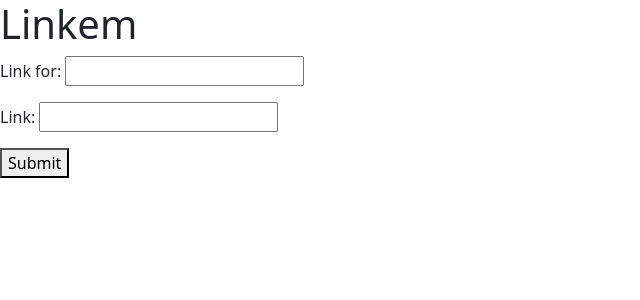
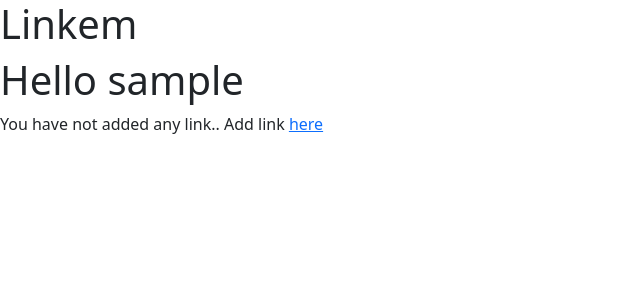
Before and after one commit to kausaratg/linkem, a Django app: page / in a window 1280 px wide. Shown: the top 300 px of the page, without its empty margins (0-640 px from the left). Run offline with Django 4.2, Linux system fonts and the light colour scheme; the visitor is signed in with stand-in values (Sample User, id 1); data that the repository does not hold is empty.

Commit message:
Work on showing link for diffrent user

```diff
--- a/add_link/urls.py
+++ b/add_link/urls.py
@@ -1,6 +1,7 @@
 from django.urls import path
-from add_link.views import index
+from add_link.views import index, addlink_views
 
 urlpatterns = [
-    path("", index, name="index")
+    path("", index, name="index"),
+    path("addlink/", addlink_views, name="addlink")
 ]
--- a/add_link/views.py
+++ b/add_link/views.py
@@ -1,10 +1,16 @@
 from django.shortcuts import render, redirect
 from add_link.forms import AddlinkForm
 from django.contrib import messages
-from django.contrib.auth.models import User
+from add_link.models import Add_link
 
 # Create your views here.
 def index(request):
+    links = Add_link.objects.filter(username = request.user)
+    user = request.user
+    context = {'links':links, "user":user}
+    return render(request, "add_link/index.html", context)
+
+def addlink_views(request):
     form = AddlinkForm()
     if request.method == "POST":
         form = AddlinkForm(request.POST)
@@ -16,4 +22,4 @@ def index(request):
             return redirect('/')
         messages.error(request, "Invalid input. Please try again")
         return redirect('/')
-    return render(request, "add_link/index.html", {"form":form})
+    return render(request, 'add_link/form.html', {"form":form})
--- a/link/urls.py
+++ b/link/urls.py
@@ -21,6 +21,5 @@ urlpatterns = [
     path('admin/', admin.site.urls),
     path("", include("add_link.urls")),
     path("account/", include("authentication.urls")),
-    # path("accounts/", include("django.contrib.auth.urls")),
 
 ]
--- a/templates/add_link/index.html
+++ b/templates/add_link/index.html
@@ -1,13 +1,14 @@
 {% extends "base.html" %}
 {% block content %}
+
     <h1>Linkem</h1>
-    {% if user.is_authenticated %}
-        <form action="" method="POST">
-            {% csrf_token %}
-            {{form.as_p}}
-            <button type="submit">Submit</button>
-        </form>
+    <h1>Hello {{user}}</h1>
+    {%if links %}
+        {% for link in links %}
+            <h3> {{link.link_for}}: </h3>
+            <p >{{link.link}}</p>
+        {% endfor %}
     {% else %}
-        <p>You are not login... Make sure you <a href="{%url 'login'%}">Login Here</a></p>
-    {%endif%}
+        <p>You have not added any link.. Add link <a href="{%url 'addlink' %}">here</a></p>
+    {% endif %}
 {% endblock content %}
```
Also changed, not shown: templates/add_link/form.html (added, +13 -0 lines).
